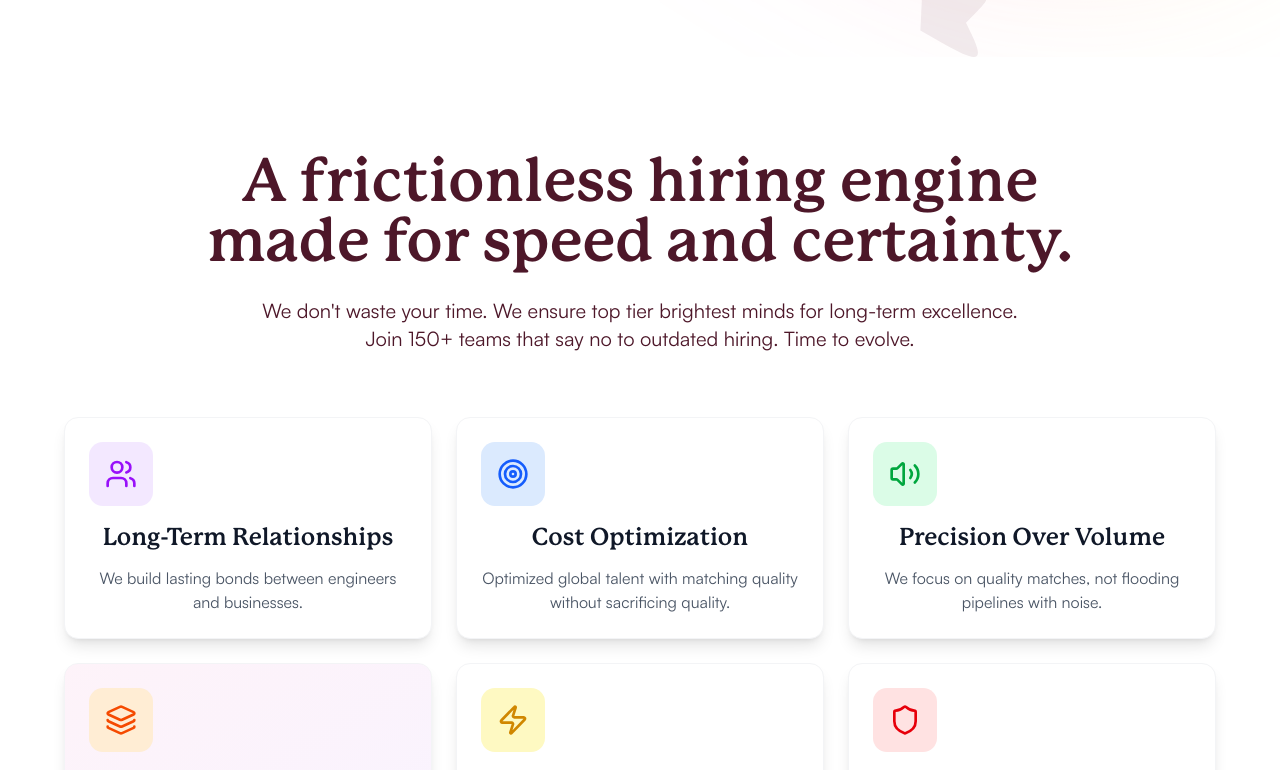
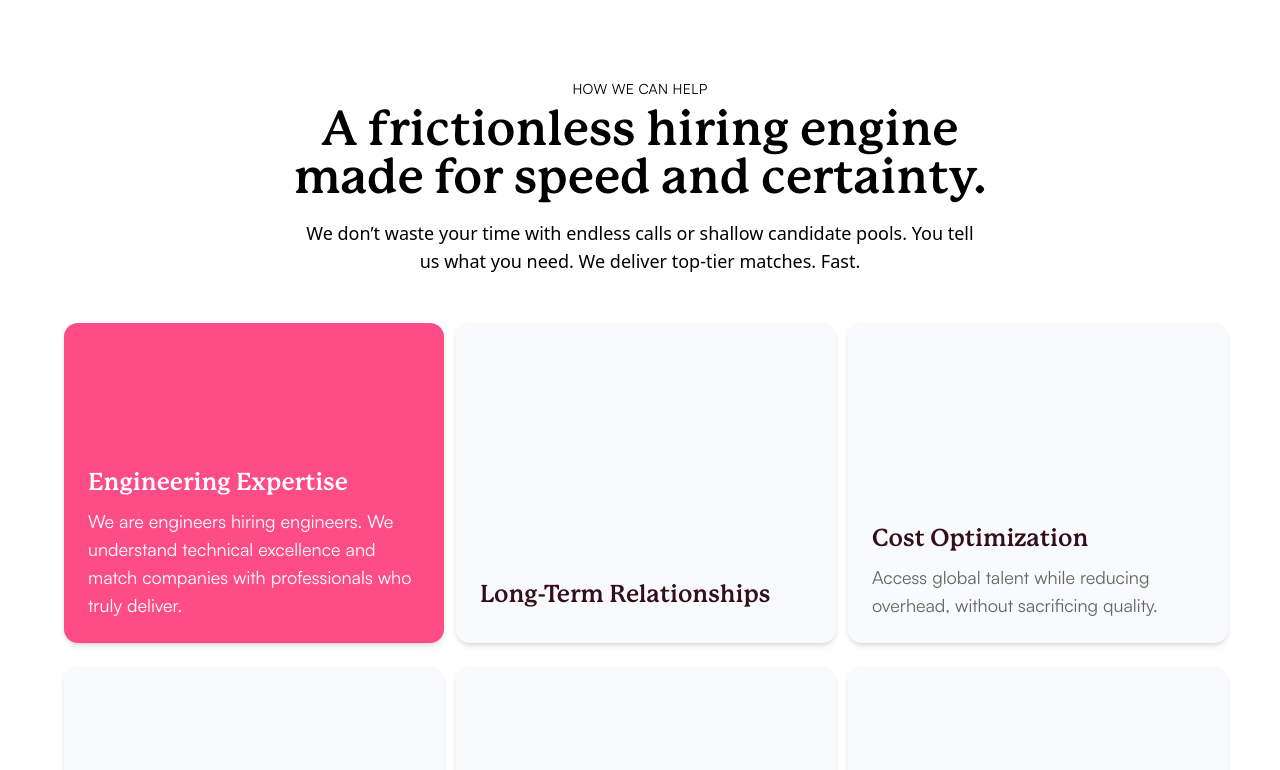
Before and after one commit to neuronhire/front-neuron-hire, a Next.js app: page /client-form in a window 1280 px wide. Shown: the part 743-1513 px from the top of the page. Built offline with nearby package versions, Linux system fonts and the light colour scheme.

Commit message:
feat: update HowWeCanHelpSection and add HowWeCanHelpCard for enhanced user experience and visual appeal

```diff
--- a/app/client-form/page.tsx
+++ b/app/client-form/page.tsx
@@ -5,7 +5,7 @@ import { HowWeCanHelpSection } from "@/components/client-form/how-we-can-help-se
 export default function ClientFormPage() {
   return (
     <div className="min-h-screen">
-      <section className="relative overflow-hidden nh-hero-right-bg min-h-[100svh]  mx-auto">
+      <section className="relative overflow-hidden nh-hero-right-bg md:min-h-[85svh] mx-auto">
         <FormSection />
       </section>
       <HowWeCanHelpSection />
--- /dev/null
+++ b/components/client-form/how-we-can-help-card.tsx
@@ -0,0 +1,80 @@
+import {
+  BezierDefinition,
+  motion,
+  useAnimation,
+  useReducedMotion,
+  Variants,
+} from "framer-motion";
+import { useEffect } from "react";
+import { useInView } from "react-intersection-observer";
+
+interface HowWeCanHelpCardProps {
+  title: string;
+  description: string;
+  backgroundColor: string;
+  titleColor: string;
+  descriptionColor: string;
+  index?: number;
+}
+
+const EASE: BezierDefinition = [0.22, 1, 0.36, 1];
+
+export function HowWeCanHelpCard({
+  title,
+  description,
+  backgroundColor,
+  titleColor,
+  descriptionColor,
+  index = 0,
+}: HowWeCanHelpCardProps) {
+  const controls = useAnimation();
+  const prefersReducedMotion = useReducedMotion();
+  const [ref, inView] = useInView({ threshold: 0.2, triggerOnce: true });
+
+  useEffect(() => {
+    if (inView) controls.start("visible");
+  }, [controls, inView]);
+
+  const distance = prefersReducedMotion ? 0 : 24;
+  const duration = prefersReducedMotion ? 0 : 0.55;
+
+  const cardVariants: Variants = {
+    hidden: { opacity: 0, y: distance, x: -distance },
+    visible: {
+      opacity: 1,
+      y: 0,
+      x: 0,
+      transition: {
+        delay: index * 0.1,
+        duration,
+        ease: EASE,
+      },
+    },
+  };
+  return (
+    <div className="max-w-7xl">
+      <motion.div
+        ref={ref}
+        initial="hidden"
+        animate={controls}
+        variants={cardVariants}
+        className={`opacity-90 rounded-xl shadow-md p-6 flex flex-col justify-end overflow-hidden hover:shadow-lg transition-shadow h-80 w-95 ${backgroundColor} `}
+      >
+        <div>
+          <h3
+            className={`mb-2 font-mackinac font-bold text-2xl text-start ${titleColor}`}
+          >
+            {title}
+          </h3>
+          {description && (
+            <p
+              className={`text-lg font-satoshi font-normal text-start ${descriptionColor}`}
+            >
+              {description}
+            </p>
+          )}
+        </div>
+      </motion.div>
+    </div>
+  );
+}
--- a/components/client-form/how-we-can-help-section.tsx
+++ b/components/client-form/how-we-can-help-section.tsx
@@ -1,121 +1,112 @@
 "use client";
 
-import { motion } from "framer-motion";
-import { Layers, Shield, Target, Users, Volume2, Zap } from "lucide-react";
+import { BezierDefinition, motion, Variants } from "framer-motion";
+import { Layers, Shield, Target, Volume2, Zap } from "lucide-react";
+import { HowWeCanHelpCard } from "./how-we-can-help-card";
+
+const EASE: BezierDefinition = [0.22, 1, 0.36, 1];
 
 const features = [
   {
-    icon: Users,
-    title: "Long-Term Relationships",
-    description: "We build lasting bonds between engineers and businesses.",
-    color: "bg-purple-100",
-    iconColor: "text-purple-600",
+    title: "Engineering Expertise",
+    description:
+      "We are engineers hiring engineers. We understand technical excellence and match companies with professionals who truly deliver.",
+    backgroundColor: "bg-neuronhire-primary",
+    titleColor: "text-white",
+    descriptionColor: "text-white",
   },
   {
-    icon: Target,
+    title: "Long-Term Relationships",
+    description: "",
+    backgroundColor: "bg-gray-50",
+    titleColor: "text-neuronhire-red-30",
+    descriptionColor: "text-neuronhire-gray-64",
+  },
+  {
     title: "Cost Optimization",
     description:
-      "Optimized global talent with matching quality without sacrificing quality.",
-    color: "bg-blue-100",
-    iconColor: "text-blue-600",
+      "Access global talent while reducing overhead, without sacrificing quality.",
+    backgroundColor: "bg-gray-50",
+    titleColor: "text-neuronhire-red-30",
+    descriptionColor: "text-neuronhire-gray-64",
   },
   {
-    icon: Volume2,
-    title: "Precision Over Volume",
-    description:
-      "We focus on quality matches, not flooding pipelines with noise.",
-    color: "bg-green-100",
-    iconColor: "text-green-600",
+    title: "Honesty and Integrity",
+    description: "We act transparently with your best interest at the center.",
+    backgroundColor: "bg-gray-50",
+    titleColor: "text-neuronhire-red-30",
+    descriptionColor: "text-neuronhire-gray-64",
   },
   {
-    icon: Layers,
-    title: "Flexibility",
-    description: "From full-time to project work, we adapt to your needs.",
-    color: "bg-orange-100",
-    iconColor: "text-orange-600",
+    title: "Efficiency and Speed",
+    description: "",
+    backgroundColor: "bg-gray-50",
+    titleColor: "text-neuronhire-red-30",
+    descriptionColor: "text-neuronhire-gray-64",
   },
   {
-    icon: Zap,
-    title: "Efficiency and Speed",
-    description:
-      "Fast, structured hiring without compromising quality or depth of vetting.",
-    color: "bg-yellow-100",
-    iconColor: "text-yellow-600",
-  },
-  {
-    icon: Shield,
-    title: "Honesty and Integrity",
-    description:
-      "We are transparent with your best interests at the forefront.",
-    color: "bg-red-100",
-    iconColor: "text-red-600",
+    title: "Flexibility",
+    description: "From full-time to fractional roles, we adapt to your needs.",
+    backgroundColor: "bg-gray-50",
+    titleColor: "text-neuronhire-red-30",
+    descriptionColor: "text-neuronhire-gray-64",
   },
 ];
 
+const textVariants: Variants = {
+  hidden: { opacity: 0, y: 18 },
+  visible: (custom: number = 0) => ({
+    opacity: 1,
+    y: 0,
+    transition: {
+      delay: custom,
+      duration: 0.55,
+      ease: EASE,
+    },
+  }),
+};
+
 export function HowWeCanHelpSection() {
   return (
-    <section className="relative overflow-hidden py-24 px-6">
+    <section className="py-24 px-6 text-center">
       <div className="max-w-6xl mx-auto text-center">
-        <motion.div
-          initial={{ opacity: 0, y: 30 }}
-          whileInView={{ opacity: 1, y: 0 }}
-          transition={{ duration: 0.6 }}
-          viewport={{ once: true }}
-          className="mb-16"
+        <motion.h4
+          className="text-sm uppercase tracking-wide text-black mb-2 font-satoshi font-normal"
+          initial="hidden"
+          whileInView="visible"
+          viewport={{ once: true, amount: 0.35 }}
+          variants={textVariants}
+          custom={0}
         >
-          <h2 className="text-4xl lg:text-5xl xl:text-6xl font-bold text-neuronhire-red-lines mb-6 body-mackinac">
-            A frictionless hiring engine
-            <br />
-            made for speed and certainty.
-          </h2>
-          <p className="text-lg xl:text-xl text-neuronhire-red-lines max-w-3xl mx-auto body-satoshi">
-            We don&apos;t waste your time. We ensure top tier brightest minds for
-            long-term excellence. Join 150+ teams that say no to outdated
-            hiring. Time to evolve.
-          </p>
-        </motion.div>
+          How we can help
+        </motion.h4>
+        <motion.h2
+          className="text-3xl md:text-5xl text-black mb-4 font-mackinac font-bold"
+          initial="hidden"
+          whileInView="visible"
+          viewport={{ once: true, amount: 0.35 }}
+          variants={textVariants}
+          custom={0.05}
+        >
+          A frictionless hiring engine <br /> made for speed and certainty.
+        </motion.h2>
 
-        <div className="max-w-7xl mx-auto">
-          <div className="grid grid-cols-1 md:grid-cols-2 lg:grid-cols-3 gap-6">
-            {features.map((feature, index) => (
-              <motion.div
-                key={index}
-                initial={{ opacity: 0, y: 30 }}
-                whileInView={{ opacity: 1, y: 0 }}
-                transition={{ duration: 0.6, delay: index * 0.1 }}
-                viewport={{ once: true }}
-                className={`bg-white rounded-xl p-6 shadow-lg border border-gray-100 hover:shadow-xl transition-shadow ${
-                  index === 3
-                    ? "md:col-span-2 lg:col-span-1 relative overflow-hidden"
-                    : ""
-                }`}
-              >
-                {index === 3 && (
-                  <div className="absolute inset-0 bg-gradient-to-br from-pink-100 to-purple-100 opacity-50"></div>
-                )}
+        <motion.p
+          className="text-black max-w-2xl mx-auto mb-12 font-normal text-lg"
+          initial="hidden"
+          whileInView="visible"
+          viewport={{ once: true, amount: 0.35 }}
+          variants={textVariants}
+          custom={0.1}
+        >
+          We don’t waste your time with endless calls or shallow candidate
+          pools. You tell us what you need. We deliver top-tier matches. Fast.
+        </motion.p>
 
-                <div
-                  className={`w-16 h-16 ${feature.color} rounded-xl flex items-center justify-center mb-4 relative z-10`}
-                >
-                  <feature.icon className={`w-8 h-8 ${feature.iconColor}`} />
-                </div>
-                <h3 className="text-xl xl:text-2xl font-semibold text-gray-900 mb-3 body-mackinac relative z-10">
-                  {feature.title}
-                </h3>
-                <p className="text-gray-600 body-satoshi relative z-10">
-                  {feature.description}
-                </p>
-
-                {index === 3 && (
-                  <div className="absolute bottom-4 right-4 opacity-20">
-                    <div className="w-20 h-20 bg-gradient-to-br from-pink-500 to-purple-500 rounded-lg flex items-center justify-center">
-                      <span className="text-white font-bold text-sm">TECH</span>
-                    </div>
-                  </div>
-                )}
-              </motion.div>
-            ))}
-          </div>
+        <div className="grid grid-cols-1 sm:grid-cols-2 lg:grid-cols-3 gap-6 max-w-6xl mx-auto">
+          {features.map((feature, index) => (
+            <HowWeCanHelpCard key={index} index={index} {...feature} />
+          ))}
         </div>
       </div>
     </section>
```
